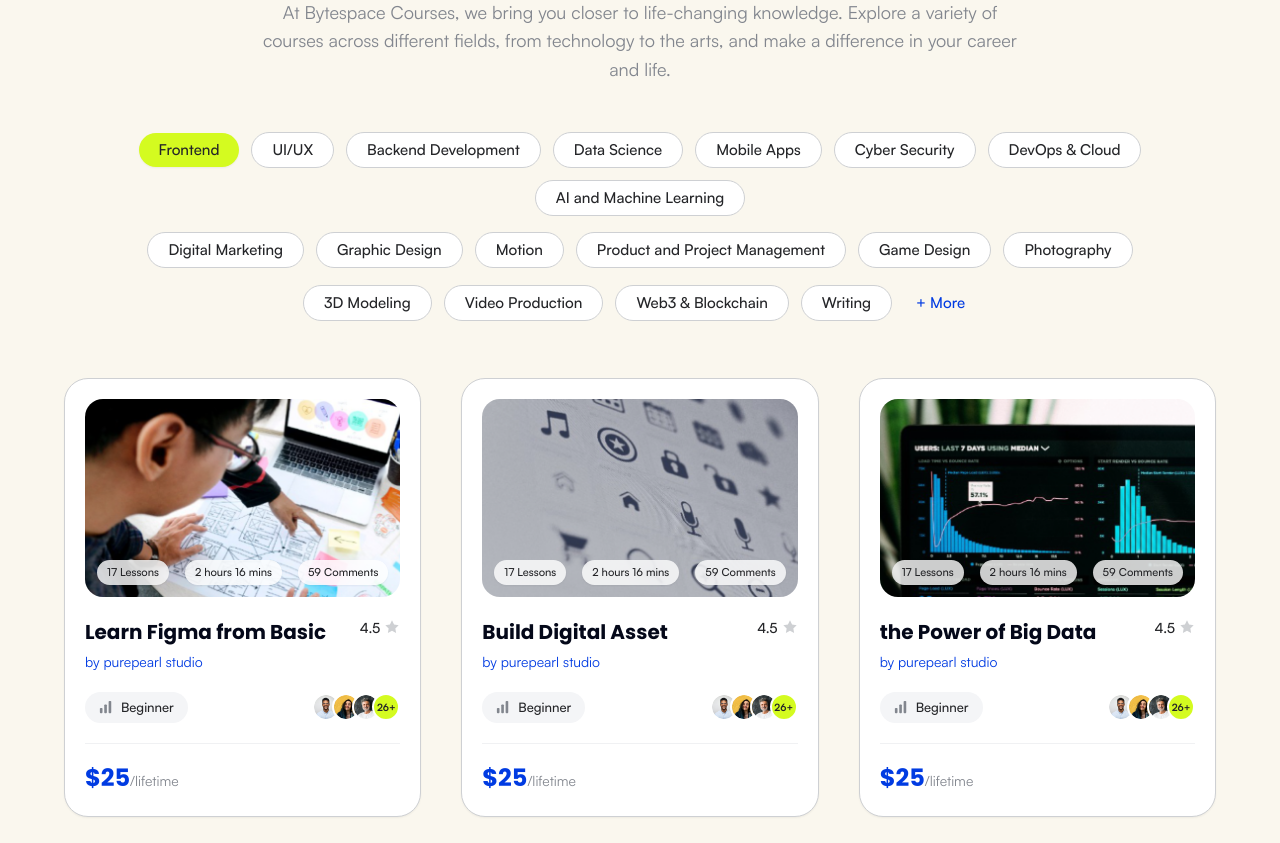
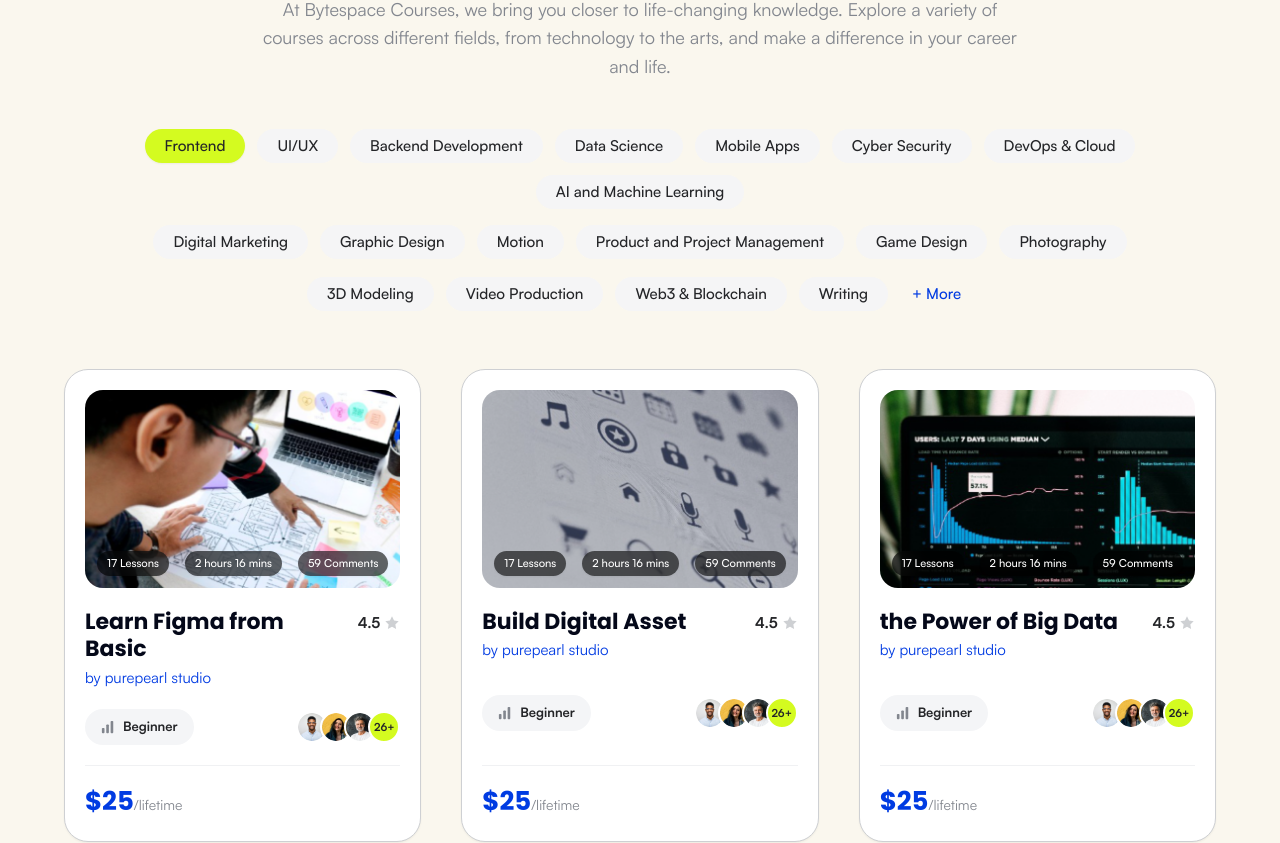
Before and after one commit to Ratul-NotFound/ByteSpace, a React (Vite) app: page / in a window 1280 px wide. Shown: the part 1413-2256 px from the top of the page. Built offline with nearby package versions, Linux system fonts and the light colour scheme; a web font is replaced by a local one.

Commit message:
feat(tokens): restore unified warm canvas surface background #FAF7EE across all sections per Figma

```diff
--- a/src/components/Categories/Categories.tsx
+++ b/src/components/Categories/Categories.tsx
@@ -89,7 +89,7 @@ export function Categories() {
           {categories.map((cat) => (
             <div
               key={cat.id}
-              className="group flex flex-col items-center justify-center rounded-[20px] border border-[#CED0D3] bg-white p-6 shadow-sm transition-all duration-200 hover:-translate-y-1 hover:border-brand hover:shadow-md cursor-pointer"
+              className="group flex flex-col items-center justify-center rounded-[20px] border border-[#E5E7EB] bg-white p-6 shadow-sm transition-all duration-200 hover:-translate-y-1 hover:border-brand hover:shadow-md cursor-pointer"
             >
               {/* Circular Lime Icon Badge */}
               <div className="flex size-14 items-center justify-center rounded-full bg-accent transition-transform duration-200 group-hover:scale-110">
--- a/src/components/Courses/Courses.tsx
+++ b/src/components/Courses/Courses.tsx
@@ -152,7 +152,7 @@ export function Courses() {
                   className={`rounded-full px-5 py-2 text-[14px] sm:text-[15px] font-medium leading-[1.2] transition-all ${
                     isActive
                       ? 'bg-accent text-ink shadow-sm'
-                      : 'border border-[#CED0D3] bg-white text-ink hover:bg-[#F3F4F6]'
+                      : 'bg-[#F5F5F6] text-[#242528] hover:bg-[#EBECEF]'
                   }`}
                 >
                   {cat}
@@ -173,7 +173,7 @@ export function Courses() {
                   className={`rounded-full px-5 py-2 text-[14px] sm:text-[15px] font-medium leading-[1.2] transition-all ${
                     isActive
                       ? 'bg-accent text-ink shadow-sm'
-                      : 'border border-[#CED0D3] bg-white text-ink hover:bg-[#F3F4F6]'
+                      : 'bg-[#F5F5F6] text-[#242528] hover:bg-[#EBECEF]'
                   }`}
                 >
                   {cat}
@@ -194,7 +194,7 @@ export function Courses() {
                   className={`rounded-full px-5 py-2 text-[14px] sm:text-[15px] font-medium leading-[1.2] transition-all ${
                     isActive
                       ? 'bg-accent text-ink shadow-sm'
-                      : 'border border-[#CED0D3] bg-white text-ink hover:bg-[#F3F4F6]'
+                      : 'bg-[#F5F5F6] text-[#242528] hover:bg-[#EBECEF]'
                   }`}
                 >
                   {cat}
@@ -217,7 +217,7 @@ export function Courses() {
               key={course.id}
               className="group flex flex-col justify-between overflow-hidden rounded-[24px] border border-[#CED0D3] bg-white p-5 shadow-sm transition-all duration-200 hover:-translate-y-1 hover:border-brand hover:shadow-xl"
             >
-              {/* Card Photo with 3 Glassmorphism Floating Badges */}
+              {/* Card Photo with 3 Dark Frosted Floating Badges */}
               <div className="relative aspect-[16/10] w-full overflow-hidden rounded-[18px]">
                 <img
                   src={course.coverImage}
@@ -227,14 +227,14 @@ export function Courses() {
                   loading="lazy"
                   className="h-full w-full object-cover transition-transform duration-300 group-hover:scale-105"
                 />
-                <div className="absolute inset-x-3 bottom-3 flex items-center justify-between gap-1 text-[11px] font-medium text-ink">
-                  <span className="rounded-full bg-white/80 px-2.5 py-1 backdrop-blur-md shadow-sm">
+                <div className="absolute inset-x-3 bottom-3 flex items-center justify-between gap-1 text-[11px] font-medium text-white">
+                  <span className="rounded-full bg-black/60 px-2.5 py-1 backdrop-blur-md shadow-sm">
                     {course.lessons}
                   </span>
-                  <span className="rounded-full bg-white/80 px-2.5 py-1 backdrop-blur-md shadow-sm">
+                  <span className="rounded-full bg-black/60 px-2.5 py-1 backdrop-blur-md shadow-sm">
                     {course.duration}
                   </span>
-                  <span className="rounded-full bg-white/80 px-2.5 py-1 backdrop-blur-md shadow-sm">
+                  <span className="rounded-full bg-black/60 px-2.5 py-1 backdrop-blur-md shadow-sm">
                     {course.comments}
                   </span>
                 </div>
@@ -244,22 +244,22 @@ export function Courses() {
               <div className="mt-5 flex flex-1 flex-col justify-between">
                 <div>
                   <div className="flex items-start justify-between gap-2">
-                    <h3 className="line-clamp-1 font-heading text-[20px] font-bold text-[#040819] transition-colors group-hover:text-brand">
+                    <h3 className="line-clamp-2 font-heading text-[22px] font-bold text-[#040819] leading-tight transition-colors group-hover:text-brand">
                       {course.title}
                     </h3>
-                    <div className="flex items-center gap-1 shrink-0 text-[14px] font-medium text-[#242528]">
+                    <div className="flex items-center gap-1 shrink-0 text-[15px] font-bold text-[#242528] pt-1">
                       <span>{course.rating}</span>
                       <svg viewBox="0 0 24 24" fill="#CED0D3" className="size-4">
                         <path d="M12 2l3.09 6.26L22 9.27l-5 4.87 1.18 6.88L12 17.77l-6.18 3.25L7 14.14 2 9.27l6.91-1.01L12 2z" />
                       </svg>
                     </div>
                   </div>
-                  <p className="mt-1 text-[14px] text-brand">by {course.creator}</p>
+                  <p className="mt-1 text-[15px] text-brand">by {course.creator}</p>
                 </div>
 
                 {/* Level + Avatar Stack */}
                 <div className="mt-5 flex items-center justify-between">
-                  <div className="flex items-center gap-2 rounded-full bg-[#F4F5F7] px-3.5 py-1.5 text-[13px] font-medium text-ink">
+                  <div className="flex items-center gap-2 rounded-full bg-[#F4F5F7] px-4 py-2 text-[13px] font-semibold text-ink">
                     <svg viewBox="0 0 16 16" fill="currentColor" className="size-3.5 text-muted">
                       <rect x="1" y="9" width="3" height="6" rx="1" />
                       <rect x="6" y="5" width="3" height="10" rx="1" />
@@ -275,10 +275,10 @@ export function Courses() {
                         key={i}
                         src={src}
                         alt=""
-                        className="size-7 rounded-full border-2 border-white object-cover"
+                        className="size-8 rounded-full border-2 border-white object-cover"
                       />
                     ))}
-                    <span className="flex size-7 items-center justify-center rounded-full border-2 border-white bg-accent text-[10px] font-bold text-ink">
+                    <span className="flex size-8 items-center justify-center rounded-full border-2 border-white bg-accent text-[11px] font-bold text-ink">
                       26+
                     </span>
                   </div>
@@ -287,7 +287,7 @@ export function Courses() {
                 {/* Price Bar */}
                 <div className="mt-5 border-t border-[#F0F1F3] pt-4">
                   <div className="flex items-baseline">
-                    <span className="font-heading text-[24px] font-bold text-brand">{course.price}</span>
+                    <span className="font-heading text-[26px] font-bold text-brand">{course.price}</span>
                     <span className="text-[14px] text-muted">/lifetime</span>
                   </div>
                 </div>
--- a/src/components/Partners/Partners.tsx
+++ b/src/components/Partners/Partners.tsx
@@ -12,13 +12,13 @@ export function Partners() {
       <div className="mx-auto w-[1200px] max-w-full px-6">
         <ul className="flex flex-wrap items-center justify-center gap-8 sm:gap-14 lg:gap-[72px]">
           {partnerLogos.map((logo) => (
-            <li key={logo.src} className="flex items-center justify-center opacity-80 transition-opacity hover:opacity-100">
+            <li key={logo.src} className="flex items-center justify-center opacity-70 transition-opacity hover:opacity-100">
               <img
                 src={logo.src}
                 alt="Partner logo"
                 width={logo.width}
                 height={logo.height}
-                className="h-[36px] sm:h-[41px] w-auto max-w-[150px] sm:max-w-[168px] object-contain"
+                className="h-[34px] sm:h-[38px] w-auto max-w-[150px] sm:max-w-[168px] object-contain"
               />
             </li>
           ))}
--- a/src/components/Testimonials/Testimonials.tsx
+++ b/src/components/Testimonials/Testimonials.tsx
@@ -60,7 +60,7 @@ export function Testimonials() {
           {testimonials.map((item) => (
             <div
               key={item.name}
-              className="flex flex-col items-start gap-6 rounded-[24px] border border-[#CED0D3] bg-white p-7 shadow-sm transition-all hover:shadow-md"
+              className="flex flex-col items-start gap-6 rounded-[24px] border border-[#E5E7EB] bg-white p-7 shadow-sm transition-all hover:shadow-md"
             >
               <img
                 src={item.avatar}
--- a/src/styles/tokens.css
+++ b/src/styles/tokens.css
@@ -8,11 +8,11 @@
   --color-brand-dark: #0029a3;
   --color-accent: #d4fb20;
 
-  /* Neutrals — Shuttle Gray & Warm Canvas */
+  /* Neutrals — Warm Canvas matching Figma */
   --color-surface-base: #faf7ee;
   --color-surface: #f5f5f6;
   --color-surface-raised: #ffffff;
-  --color-border-subtle: #ced0d3;
+  --color-border-subtle: #e5e6e8;
   --color-text-muted: #82868e;
   --color-text-primary: #242528;
   --color-text-inverse: #f5f5f6;
```
